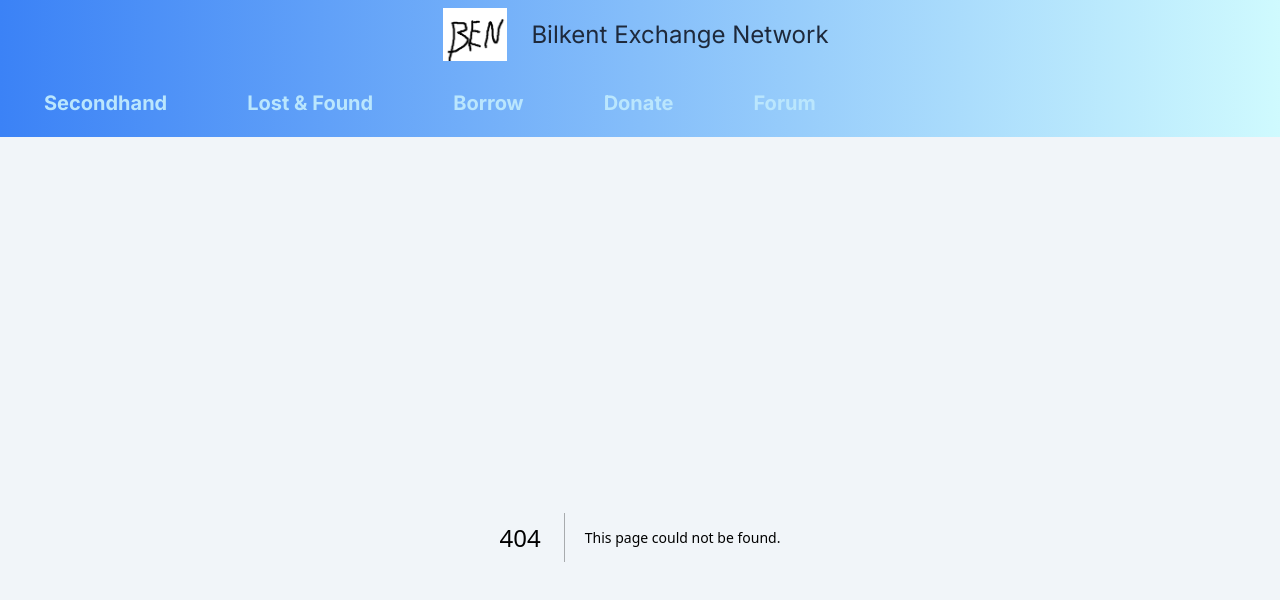
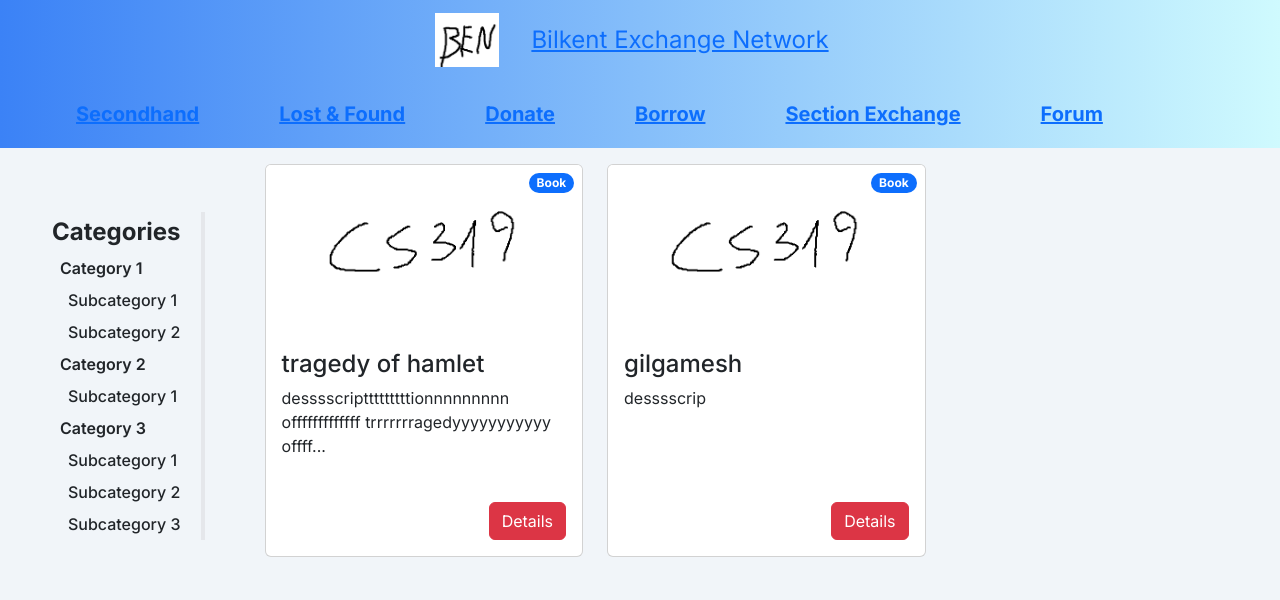
Before and after one commit to gorkemsolun/bilkent-exchange-network, a Next.js app: page /donate in a window 1280 px wide. Before the commit this address had no page. Shown: the top 600 px of the page. Built offline with nearby package versions, Linux system fonts and the light colour scheme.

Commit message:
Create donate and L&F pages #3 #6 #8
- Donate and Lost&Found items are created
- For lost&found items, a badge indicating whether the item is lost or found is added

```diff
--- /dev/null
+++ b/src/app/donate/categories.tsx
@@ -0,0 +1,36 @@
+export default function DonateCategories() {
+    let categories = [
+      {
+        name: "Category 1",
+        subcategories: [{ name: "Subcategory 1" }, { name: "Subcategory 2" }],
+      },
+      { name: "Category 2", subcategories: [{ name: "Subcategory 1" }] },
+      {
+        name: "Category 3",
+        subcategories: [
+          { name: "Subcategory 1" },
+          { name: "Subcategory 2" },
+          { name: "Subcategory 3" },
+        ],
+      },
+    ];
+    return (
+      <div className="flex flex-col object-contain m-5 bg-slate-100 border-r-4 pr-4">
+        <div className="text-2xl font-bold p-1">Categories</div>
+        <div className="">
+          {categories.map((category, index) => (
+            <div key={index}>
+              <div className="second-hand-category">{category.name}</div>
+              <div className="">
+                {category.subcategories.map((subcategory, subIndex) => (
+                  <div key={subIndex} className="second-hand-subcategory">
+                    {subcategory.name}
+                  </div>
+                ))}
+              </div>
+            </div>
+          ))}
+        </div>
+      </div>
+    );
+  }
--- /dev/null
+++ b/src/app/donate/donateitem.tsx
@@ -0,0 +1,55 @@
+import Link from "next/link";
+import "bootstrap/dist/css/bootstrap.min.css"; // Import bootstrap CSS
+import "../../styles/globals.css";
+
+interface donateItemProps {
+    donateItems: {
+      id: number;
+      title: string;
+      description: string;
+      category: string;
+      imgSrc: string;
+      price: string;
+    }[];
+  }
+
+export default function LostFoundItem({donateItems} : donateItemProps) {
+    return (
+    <>
+        <div className="container" >
+        <div className="row">
+            {donateItems.map((item) => (
+            <div className="col-12 col-sm-8 col-md-6 col-lg-4 mb-4" key={item.id}>
+                <div className="card">
+                <div className="position-relative">
+                    <span className="badge bg-primary rounded-pill position-absolute top-0 end-0 m-2">
+                    {item.category}
+                    </span>
+                    <img className="card-img" src={item.imgSrc} alt="Vans" />
+                </div>
+                <div className="card-img-overlay d-flex justify-content-end">
+                    <a href="#" className="card-link text-danger like">
+                    <i className="fas fa-heart"></i>
+                    </a>
+                </div>
+                <div className="card-body">
+                    <h4 className="card-title">{item.title}</h4>
+                    <div className="description-container" style={{ height: '100px' }}>
+                    <p className="card-text">{item.description.length < 75 ? item.description : (item.description.slice(0, 75) + "...")}</p>
+                  </div>                    <div className="buy d-flex justify-content-between align-items-center">
+                    <div className="price text-success">
+                        <h5 className="mt-4"></h5>
+                    </div>
+                    <a href="#" className="btn btn-danger mt-3">
+                        <i className="fas fa-shopping-cart"></i> Details
+                    </a>
+                    </div>
+                </div>
+                </div>
+            </div>
+            ))}
+        </div>
+     </div>
+    </>
+    )
+}
--- /dev/null
+++ b/src/app/donate/page.tsx
@@ -0,0 +1,31 @@
+import DonateCategories from "./categories";
+import DonateItem from "./donateitem";
+import "../../styles/globals.css";
+
+export default function Donate() {
+    const donateItems = [{  // dummy data
+        id: 1,
+        title: "tragedy of hamlet",
+        description: "desssscriptttttttttionnnnnnnnn offfffffffffff trrrrrrragedyyyyyyyyyyy offfffff hammmmmmlettttttttttt@@@@@@@@@@@@@@@@@@@@@@@@@@@@@@@@@@@@@@@@@@@@@@@@@@@@@@@@@@@@@@@@@@@@@@@@@@@@@@@@@@@@@@@@@",
+        category: "Book",
+        imgSrc: "cs319.png",
+        price: "500"
+      },
+      {
+        id: 2,
+        title: "gilgamesh",
+        description: "desssscrip",
+        category: "Book",
+        imgSrc: "cs319.png",
+        price: "100"
+      }];
+
+      return (
+        <div className="flex flex-row grow">
+          <DonateCategories></DonateCategories>
+          <div className="w-full h-full">
+            <DonateItem donateItems={donateItems}/>
+          </div>
+        </div>
+      );
+}
--- /dev/null
+++ b/src/app/lost-found/categories.tsx
@@ -0,0 +1,36 @@
+export default function LostFoundCategories() {
+    let categories = [
+      {
+        name: "Category 1",
+        subcategories: [{ name: "Subcategory 1" }, { name: "Subcategory 2" }],
+      },
+      { name: "Category 2", subcategories: [{ name: "Subcategory 1" }] },
+      {
+        name: "Category 3",
+        subcategories: [
+          { name: "Subcategory 1" },
+          { name: "Subcategory 2" },
+          { name: "Subcategory 3" },
+        ],
+      },
+    ];
+    return (
+      <div className="flex flex-col object-contain m-5 bg-slate-100 border-r-4 pr-4">
+        <div className="text-2xl font-bold p-1">Categories</div>
+        <div className="">
+          {categories.map((category, index) => (
+            <div key={index}>
+              <div className="second-hand-category">{category.name}</div>
+              <div className="">
+                {category.subcategories.map((subcategory, subIndex) => (
+                  <div key={subIndex} className="second-hand-subcategory">
+                    {subcategory.name}
+                  </div>
+                ))}
+              </div>
+            </div>
+          ))}
+        </div>
+      </div>
+    );
+  }
--- a/src/components/SecondHandItem.tsx
+++ b/src/app/lost-found/lostfounditem.tsx
@@ -1,30 +1,40 @@
 import Link from "next/link";
 import "bootstrap/dist/css/bootstrap.min.css"; // Import bootstrap CSS
-import "../styles/globals.css";
+import "../../styles/globals.css";
 
-interface SecondHandItemProps {
-    secondHandItems: {
+interface lostFoundItemProps {
+    lostFoundItems: {
       id: number;
       title: string;
       description: string;
       category: string;
       imgSrc: string;
       price: string;
+      isLost: boolean;
     }[];
   }
 
-export default function SecondHandItem({secondHandItems} : SecondHandItemProps) {
+export default function LostFoundItem({lostFoundItems} : lostFoundItemProps) {
     return (
     <>
-        <div className="container">
+        <div className="container" >
         <div className="row">
-            {secondHandItems.map((item) => (
-            <div className="col-12 col-sm-8 col-md-6 col-lg-4" key={item.id}>
+            {lostFoundItems.map((item) => (
+            <div className="col-12 col-sm-8 col-md-6 col-lg-4 mb-4" key={item.id}>
                 <div className="card">
                 <div className="position-relative">
                     <span className="badge bg-primary rounded-pill position-absolute top-0 end-0 m-2">
-                    {item.category}
+                        {item.category}
                     </span>
+                    { item.isLost ? (
+                        <span className="badge bg-danger rounded-pill position-absolute top-0 end-12 m-2">
+                            Lost
+                        </span>
+                    ) : (
+                        <span className="badge bg-success rounded-pill position-absolute top-0 end-12 m-2">
+                            Found
+                        </span>
+                    )}
                     <img className="card-img" src={item.imgSrc} alt="Vans" />
                 </div>
                 <div className="card-img-overlay d-flex justify-content-end">
@@ -34,10 +44,11 @@ export default function SecondHandItem({secondHandItems} : SecondHandItemProps)
                 </div>
                 <div className="card-body">
                     <h4 className="card-title">{item.title}</h4>
-                    <p className="card-text">{item.description}</p>
-                    <div className="buy d-flex justify-content-between align-items-center">
+                    <div className="description-container" style={{ height: '100px' }}>
+                    <p className="card-text">{item.description.length < 75 ? item.description : (item.description.slice(0, 75) + "...")}</p>
+                  </div>                    <div className="buy d-flex justify-content-between align-items-center">
                     <div className="price text-success">
-                        <h5 className="mt-4">${item.price}</h5>
+                        <h5 className="mt-4"></h5>
                     </div>
                     <a href="#" className="btn btn-danger mt-3">
                         <i className="fas fa-shopping-cart"></i> Details
--- /dev/null
+++ b/src/app/lost-found/page.tsx
@@ -0,0 +1,33 @@
+import LostFoundCategories from "./categories";
+import LostFoundItem from "./lostfounditem";
+import "../../styles/globals.css";
+
+export default function LostFound() {
+    const lostFoundItems = [{  // dummy data
+        id: 1,
+        title: "tragedy of hamlet",
+        description: "desssscriptttttttttionnnnnnnnn offfffffffffff trrrrrrragedyyyyyyyyyyy offfffff hammmmmmlettttttttttt@@@@@@@@@@@@@@@@@@@@@@@@@@@@@@@@@@@@@@@@@@@@@@@@@@@@@@@@@@@@@@@@@@@@@@@@@@@@@@@@@@@@@@@@@",
+        category: "Book",
+        imgSrc: "cs319.png",
+        price: "500",
+        isLost: true
+      },
+      {
+        id: 2,
+        title: "gilgamesh",
+        description: "desssscrip",
+        category: "Book",
+        imgSrc: "cs319.png",
+        price: "100",
+        isLost: false
+      }];
+
+      return (
+        <div className="flex flex-row grow">
+          <LostFoundCategories></LostFoundCategories>
+          <div className="w-full h-full">
+            <LostFoundItem lostFoundItems={lostFoundItems}/>
+          </div>
+        </div>
+      );
+}
--- a/src/app/secondhand/page.tsx
+++ b/src/app/secondhand/page.tsx
@@ -1,12 +1,12 @@
 import SecondHandCategories from "./secondhandcategories";
-import SecondHandItem from "../../components/SecondHandItem"
+import SecondHandItem from "./secondhanditem"
 import "../../styles/globals.css";
 
 export default function SecondHand() {
   const secondHandItems = [{  // dummy data
     id: 1,
     title: "tragedy of hamlet",
-    description: "desssscriptttttttttionnnnnnnnn offfffffffffff trrrrrrragedyyyyyyyyyyy offfffff hammmmmmlettttttttttt",
+    description: "desssscriptttttttttionnnnnnnnn offfffffffffff trrrrrrragedyyyyyyyyyyy offfffff hammmmmmlettttttttttt@@@@@@@@@@@@@@@@@@@@@@@@@@@@@@@@@@@@@@@@@@@@@@@@@@@@@@@@@@@@@@@@@@@@@@@@@@@@@@@@@@@@@@@@@",
     category: "Book",
     imgSrc: "cs319.png",
     price: "500"
@@ -14,7 +14,7 @@ export default function SecondHand() {
   {
     id: 2,
     title: "gilgamesh",
-    description: "desssscriptttttttttionnnnnnnnn offfffffffffff giiiiiiilgaaaaaaaaameshhhhhhhhhhhhhhhhh",
+    description: "desssscrip",
     category: "Book",
     imgSrc: "cs319.png",
     price: "100"
--- /dev/null
+++ b/src/app/secondhand/secondhanditem.tsx
@@ -0,0 +1,55 @@
+import Link from "next/link";
+import "bootstrap/dist/css/bootstrap.min.css"; // Import bootstrap CSS
+import "../../styles/globals.css";
+
+interface SecondHandItemProps {
+    secondHandItems: {
+      id: number;
+      title: string;
+      description: string;
+      category: string;
+      imgSrc: string;
+      price: string;
+    }[];
+  }
+
+export default function SecondHandItem({secondHandItems} : SecondHandItemProps) {
+    return (
+    <>
+        <div className="container" >
+        <div className="row">
+            {secondHandItems.map((item) => (
+            <div className="col-12 col-sm-8 col-md-6 col-lg-4 mb-4" key={item.id}>
+                <div className="card">
+                <div className="position-relative">
+                    <span className="badge bg-primary rounded-pill position-absolute top-0 end-0 m-2">
+                    {item.category}
+                    </span>
+                    <img className="card-img" src={item.imgSrc} alt="Vans" />
+                </div>
+                <div className="card-img-overlay d-flex justify-content-end">
+                    <a href="#" className="card-link text-danger like">
+                    <i className="fas fa-heart"></i>
+                    </a>
+                </div>
+                <div className="card-body">
+                    <h4 className="card-title">{item.title}</h4>
+                    <div className="description-container" style={{ height: '100px' }}>
+                    <p className="card-text">{item.description.length < 75 ? item.description : (item.description.slice(0, 75) + "...")}</p>
+                  </div>                    <div className="buy d-flex justify-content-between align-items-center">
+                    <div className="price text-success">
+                        <h5 className="mt-4">${item.price}</h5>
+                    </div>
+                    <a href="#" className="btn btn-danger mt-3">
+                        <i className="fas fa-shopping-cart"></i> Details
+                    </a>
+                    </div>
+                </div>
+                </div>
+            </div>
+            ))}
+        </div>
+     </div>
+    </>
+    )
+}
--- a/src/components/navbar.tsx
+++ b/src/components/navbar.tsx
@@ -15,13 +15,18 @@ export default function HomeNavbar() {
           </Link>
         </li>
         <li className="home-navbar-li">
+          <Link href="/donate" className="home-navbar-link">
+            Donate
+          </Link>
+        </li>
+        <li className="home-navbar-li">
           <Link href="/borrow" className="home-navbar-link">
             Borrow
           </Link>
         </li>
         <li className="home-navbar-li">
-          <Link href="/donate" className="home-navbar-link">
-            Donate
+          <Link href="/section-exchange" className="home-navbar-link">
+          Section Exchange
           </Link>
         </li>
         <li className="home-navbar-li">
```
